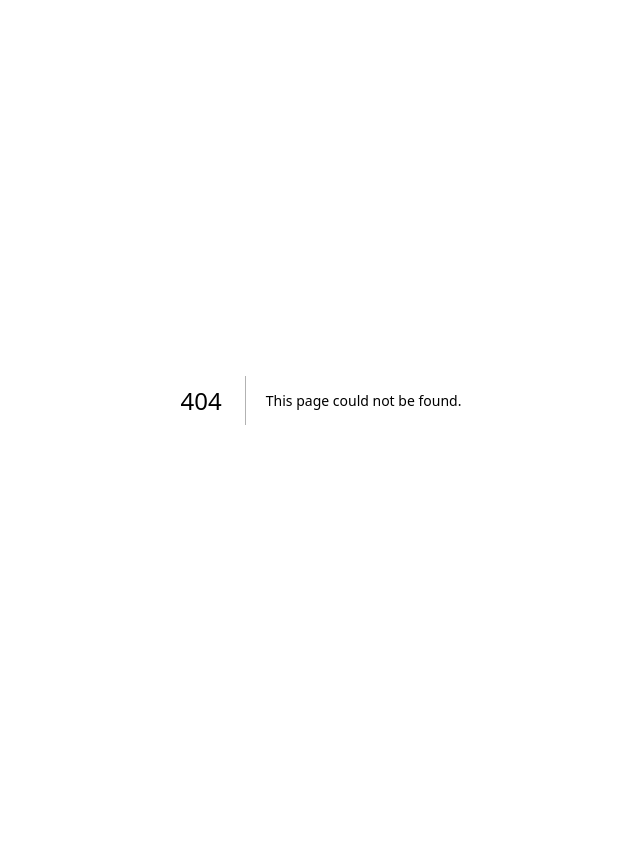
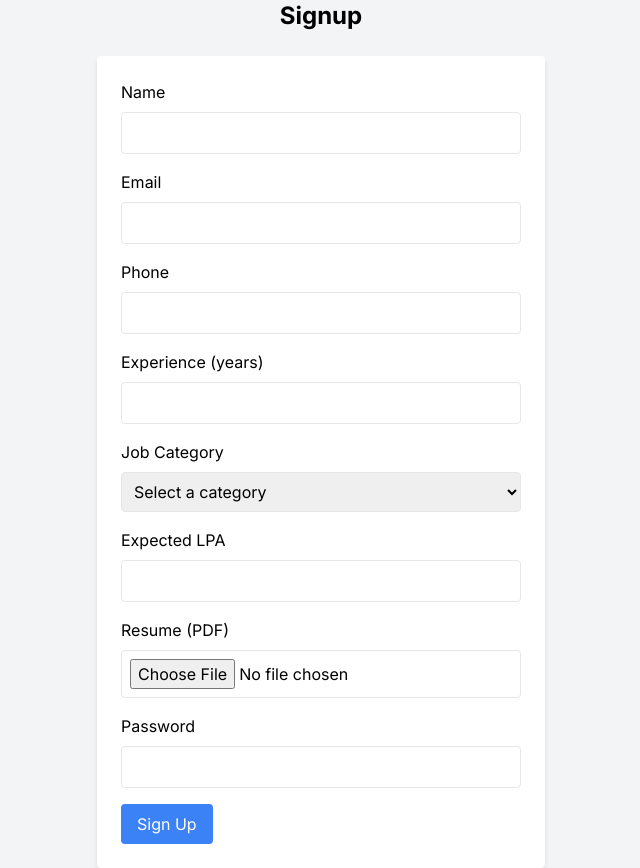
Before and after one commit to JainCK/yourhr, a Next.js app: page /signup in a window 1280 px wide. Before the commit this address had no page. Shown: the whole page, without its empty margins (319-959 px from the left). Before the commit the page ends 800 px from the top, so only its background shows below. Built offline with nearby package versions, Linux system fonts and the light colour scheme.

Commit message:
Signup page and form created

```diff
--- a/app/globals.css
+++ b/app/globals.css
@@ -1,33 +1,3 @@
 @tailwind base;
 @tailwind components;
 @tailwind utilities;
-
-:root {
-  --foreground-rgb: 0, 0, 0;
-  --background-start-rgb: 214, 219, 220;
-  --background-end-rgb: 255, 255, 255;
-}
-
-@media (prefers-color-scheme: dark) {
-  :root {
-    --foreground-rgb: 255, 255, 255;
-    --background-start-rgb: 0, 0, 0;
-    --background-end-rgb: 0, 0, 0;
-  }
-}
-
-body {
-  color: rgb(var(--foreground-rgb));
-  background: linear-gradient(
-      to bottom,
-      transparent,
-      rgb(var(--background-end-rgb))
-    )
-    rgb(var(--background-start-rgb));
-}
-
-@layer utilities {
-  .text-balance {
-    text-wrap: balance;
-  }
-}
--- a/app/page.tsx
+++ b/app/page.tsx
@@ -1,7 +1,15 @@
+import Link from 'next/link';
 
+const Home = () => {
+  return (
+    <div className="flex flex-col items-center justify-center min-h-screen bg-gray-100">
+      <h1 className="text-4xl font-bold mb-4">Welcome to YourHR</h1>
+      <p className="text-lg mb-6">Find your ideal job role based on your qualifications and preferences.</p>
+      <Link href="/signup" className="px-4 py-2 bg-blue-500 text-white rounded hover:bg-blue-600 transition-colors">
+        Get Started
+      </Link>
+    </div>
+  );
+};
 
-export default function Home() {
-  return (
-      <></>
-  );
-}
+export default Home;
--- /dev/null
+++ b/app/signup/page.tsx
@@ -0,0 +1,5 @@
+import Signup from "@/components/signup";
+
+const SignupPage = () => <Signup />;
+
+export default SignupPage;
--- /dev/null
+++ b/components/signup.tsx
@@ -0,0 +1,143 @@
+"use client"
+
+import { useState } from 'react';
+
+const Signup = () => {
+  const [formData, setFormData] = useState({
+    name: '',
+    email: '',
+    phone: '',
+    experience: '',
+    jobCategory: '',
+    expectedLPA: '',
+    resume: null as File | null,
+    password: '',
+  });
+
+  const handleChange = (e: React.ChangeEvent<HTMLInputElement | HTMLSelectElement>) => {
+    setFormData({
+      ...formData,
+      [e.target.name]: e.target.value,
+    });
+  };
+
+  const handleFileChange = (e: React.ChangeEvent<HTMLInputElement>) => {
+    if (e.target.files && e.target.files.length > 0) {
+      setFormData({
+        ...formData,
+        resume: e.target.files[0],
+      });
+    }
+  };
+
+  const handleSubmit = async (e: React.FormEvent) => {
+    e.preventDefault();
+    // Handle form submission and API call
+  };
+
+  return (
+    <div className="flex flex-col items-center justify-center min-h-screen bg-gray-100">
+      <h1 className="text-2xl font-bold mb-6">Signup</h1>
+      <form className="bg-white p-6 rounded shadow-md w-full max-w-md" onSubmit={handleSubmit}>
+        <div className="mb-4">
+          <label className="block mb-2">Name</label>
+          <input
+            type="text"
+            name="name"
+            value={formData.name}
+            onChange={handleChange}
+            className="w-full p-2 border rounded"
+            required
+          />
+        </div>
+        <div className="mb-4">
+          <label className="block mb-2">Email</label>
+          <input
+            type="email"
+            name="email"
+            value={formData.email}
+            onChange={handleChange}
+            className="w-full p-2 border rounded"
+            required
+          />
+        </div>
+        <div className="mb-4">
+          <label className="block mb-2">Phone</label>
+          <input
+            type="text"
+            name="phone"
+            value={formData.phone}
+            onChange={handleChange}
+            className="w-full p-2 border rounded"
+            required
+          />
+        </div>
+        <div className="mb-4">
+          <label className="block mb-2">Experience (years)</label>
+          <input
+            type="number"
+            name="experience"
+            value={formData.experience}
+            onChange={handleChange}
+            className="w-full p-2 border rounded"
+            required
+          />
+        </div>
+        <div className="mb-4">
+          <label className="block mb-2">Job Category</label>
+          <select
+            name="jobCategory"
+            value={formData.jobCategory}
+            onChange={handleChange}
+            className="w-full p-2 border rounded"
+            required
+          >
+            <option value="">Select a category</option>
+            <option value="Software">Software</option>
+            <option value="Design">Design</option>
+            <option value="Marketing">Marketing</option>
+            {/* Add more categories as needed */}
+          </select>
+        </div>
+        <div className="mb-4">
+          <label className="block mb-2">Expected LPA</label>
+          <input
+            type="number"
+            name="expectedLPA"
+            value={formData.expectedLPA}
+            onChange={handleChange}
+            className="w-full p-2 border rounded"
+            required
+          />
+        </div>
+        <div className="mb-4">
+          <label className="block mb-2">Resume (PDF)</label>
+          <input
+            type="file"
+            name="resume"
+            onChange={handleFileChange}
+            accept="application/pdf"
+            className="w-full p-2 border rounded"
+            required
+          />
+        </div>
+        <div className="mb-4">
+          <label className="block mb-2">Password</label>
+          <input
+            type="password"
+            name="password"
+            value={formData.password}
+            onChange={handleChange}
+            className="w-full p-2 border rounded"
+            required
+          />
+        </div>
+        <button type="submit" className="px-4 py-2 bg-blue-500 text-white rounded">
+          Sign Up
+        </button>
+      </form>
+    </div>
+  );
+};
+
+export default Signup;
```
